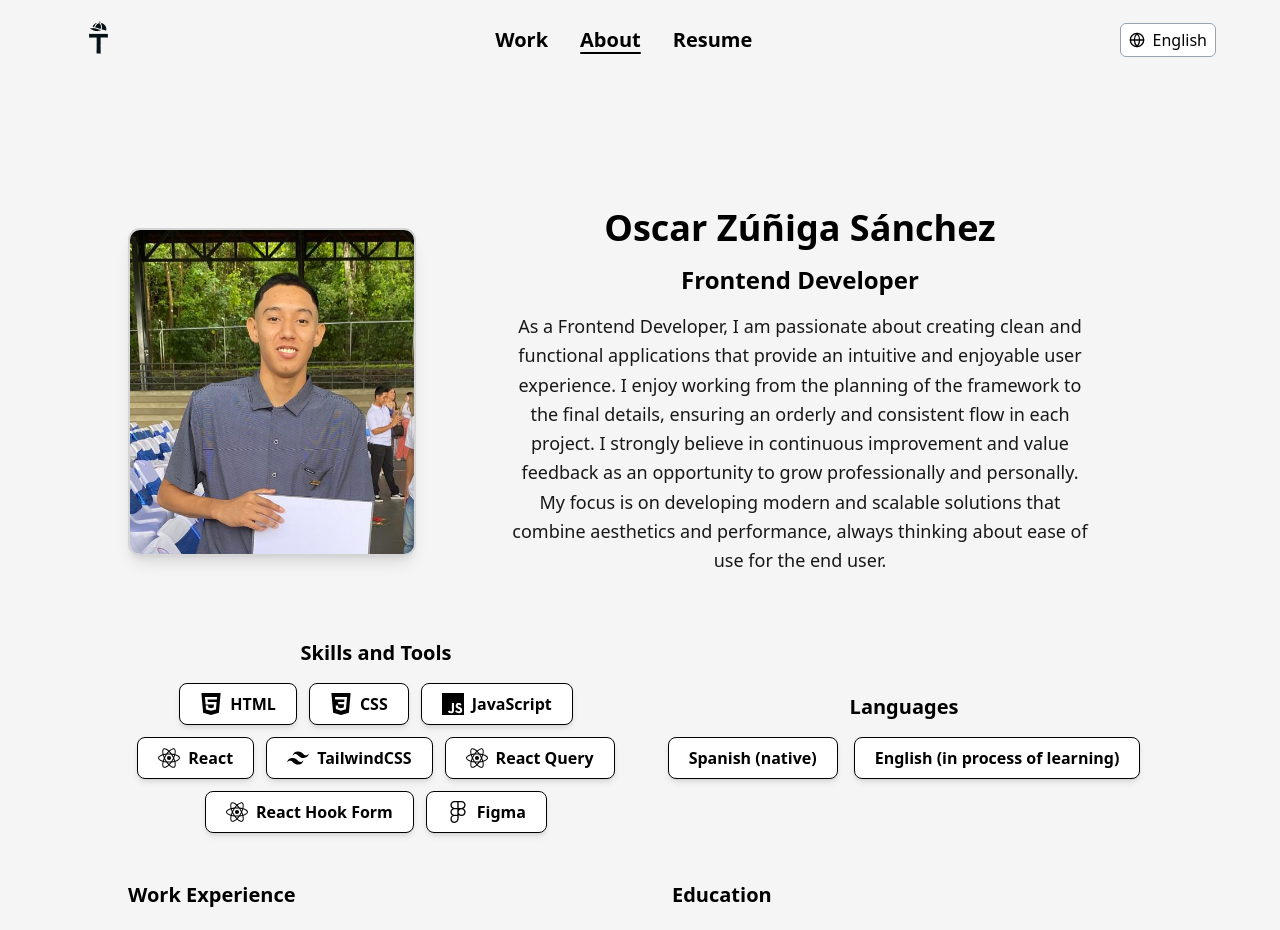
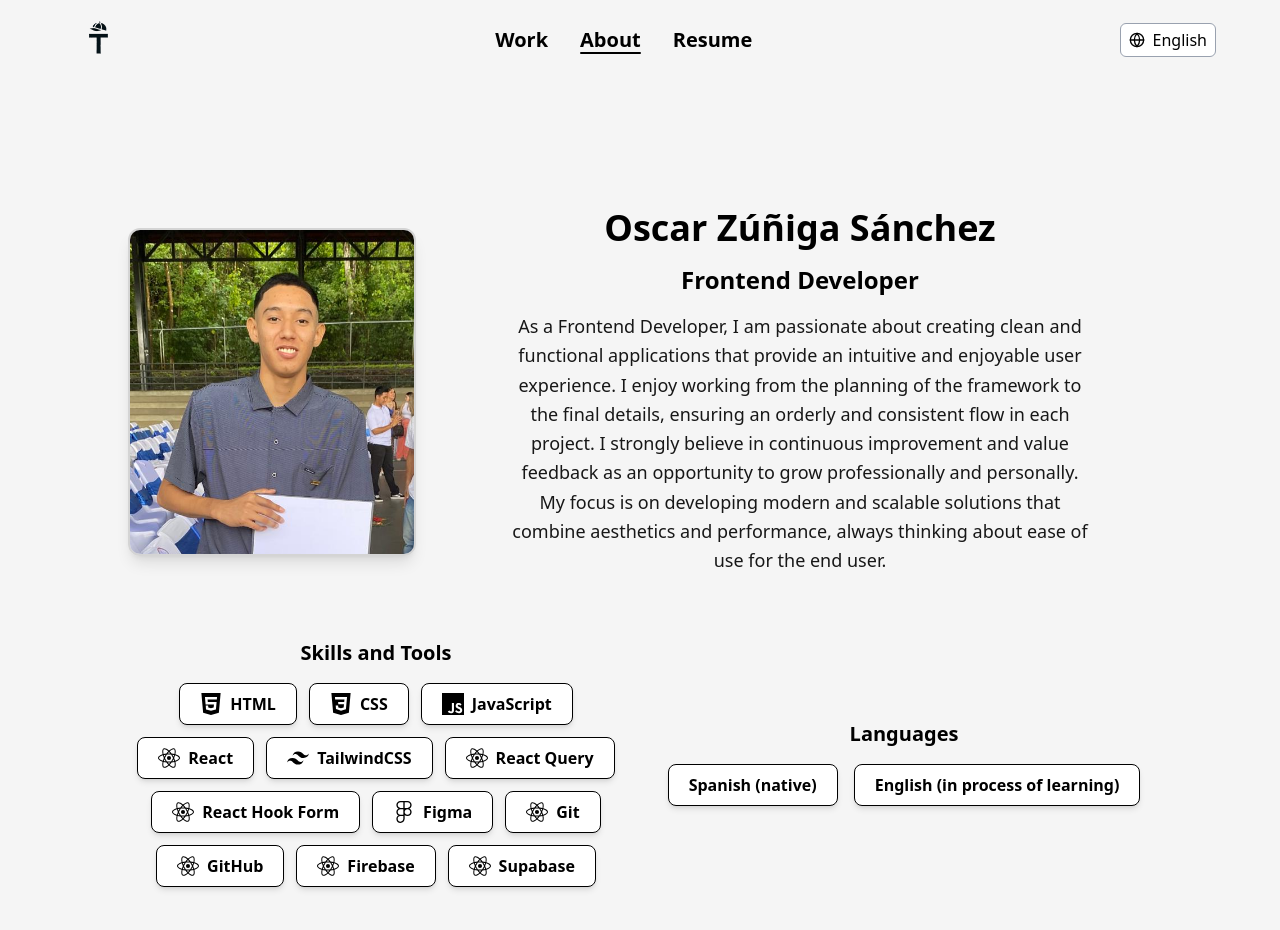
Before and after one commit to TosTar21/Portafolio_TosTar, a React (Vite) app: page /about in a window 1280 px wide. Shown: the top 930 px of the page. Built offline with nearby package versions, Linux system fonts and the light colour scheme.

Commit message:
feat: add Git, GitHub, Firebase, and Supabase to skills list in aboutData

```diff
--- a/src/data/about.ts
+++ b/src/data/about.ts
@@ -7,7 +7,7 @@ export const aboutData = {
       description: `As a Frontend Developer, I am passionate about creating clean and functional applications that provide an intuitive and enjoyable user experience. I enjoy working from the planning of the framework to the final details, ensuring an orderly and consistent flow in each project. I strongly believe in continuous improvement and value feedback as an opportunity to grow professionally and personally. My focus is on developing modern and scalable solutions that combine aesthetics and performance, always thinking about ease of use for the end user.`,
       image: "./fotoPerfil.jpg", // Ajusta esta ruta a la imagen que quieras mostrar
       skillsTitle: "Skills and Tools",
-      skills: ["HTML", "CSS","JavaScript","React", "TailwindCSS", "React Query", "React Hook Form", "Figma"],
+      skills: ["HTML", "CSS","JavaScript","React", "TailwindCSS", "React Query", "React Hook Form", "Figma", "Git", "GitHub", "Firebase", "Supabase"],
       workExperienceTitle: "Work Experience",
       workExperienceDescription: "I have performed systems engineering projects for a Nursing Home in Santa Cruz, Guanacaste. This included the development of an informative website and the implementation of functionalities related to internal management, providing improvements in efficiency and quality of service.",
       languagesTitle: "Languages",
@@ -21,7 +21,7 @@ export const aboutData = {
       description: `Como Desarrollador Frontend, me apasiona crear aplicaciones limpias y funcionales que brinden una experiencia de usuario intuitiva y agradable. Disfruto trabajar desde la planificación de la estructura hasta los detalles finales, asegurando un flujo ordenado y consistente en cada proyecto. Creo firmemente en la mejora continua y valoro las retroalimentaciones como una oportunidad para crecer profesional y personalmente. Mi enfoque está en desarrollar soluciones modernas y escalables que combinan estética y rendimiento, siempre pensando en facilitar el uso para el usuario final.`,
       image: "./fotoPerfil.jpg", // Ajusta esta ruta a la imagen que quieras mostrar
       skillsTitle: "Habilidades y Herramientas",
-      skills: ["HTML", "CSS","JavaScript","React", "TailwindCSS", "React Query", "React Hook Form", "Figma"],
+      skills: ["HTML", "CSS","JavaScript","React", "TailwindCSS", "React Query", "React Hook Form", "Figma", "Git", "GitHub", "Firebase", "Supabase"],
       workExperienceTitle: "Experiencia Laboral",
       workExperienceDescription: "He realizado proyectos de ingeniería en sistemas para un Hogar de Ancianos en Santa Cruz, Guanacaste. Esto incluye el desarrollo de un sitio web informativo y la implementación de funcionalidades relacionadas con la gestión interna, aportando mejoras en la eficiencia y en la calidad del servicio.",
       languagesTitle: "Idiomas",
```
